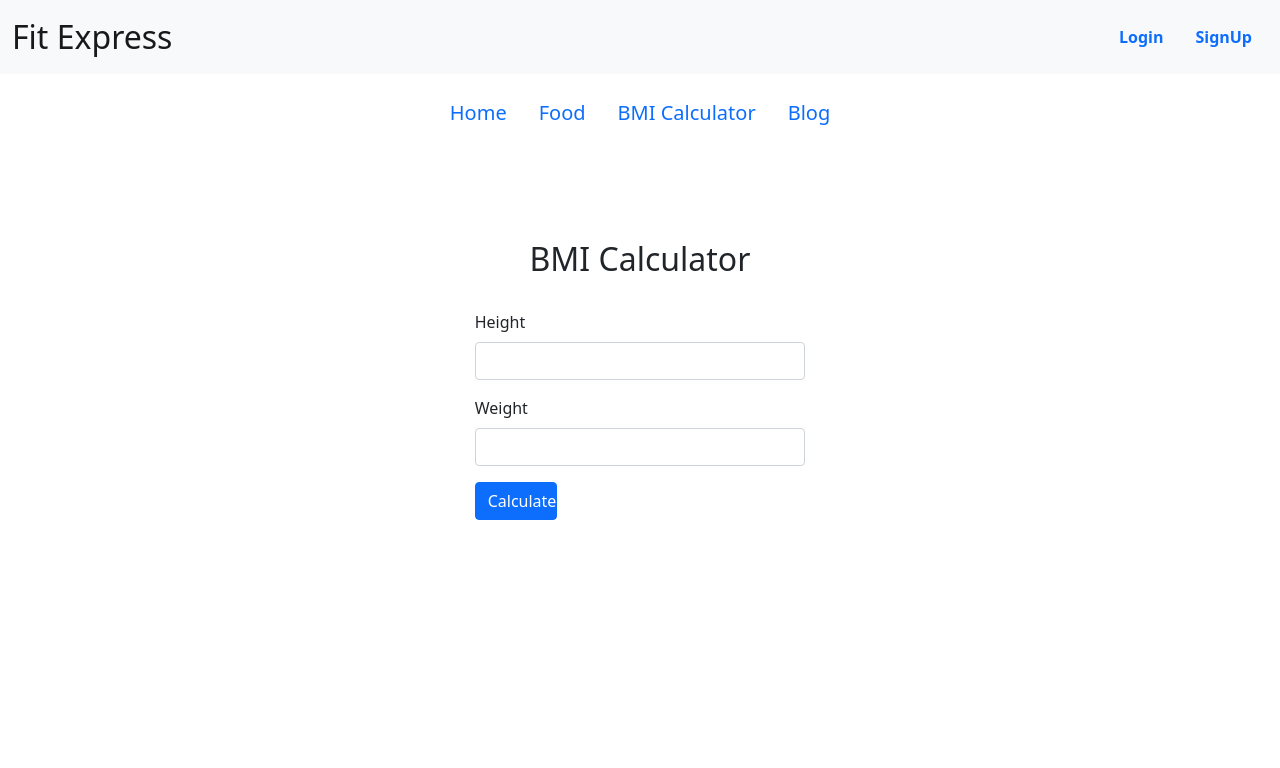
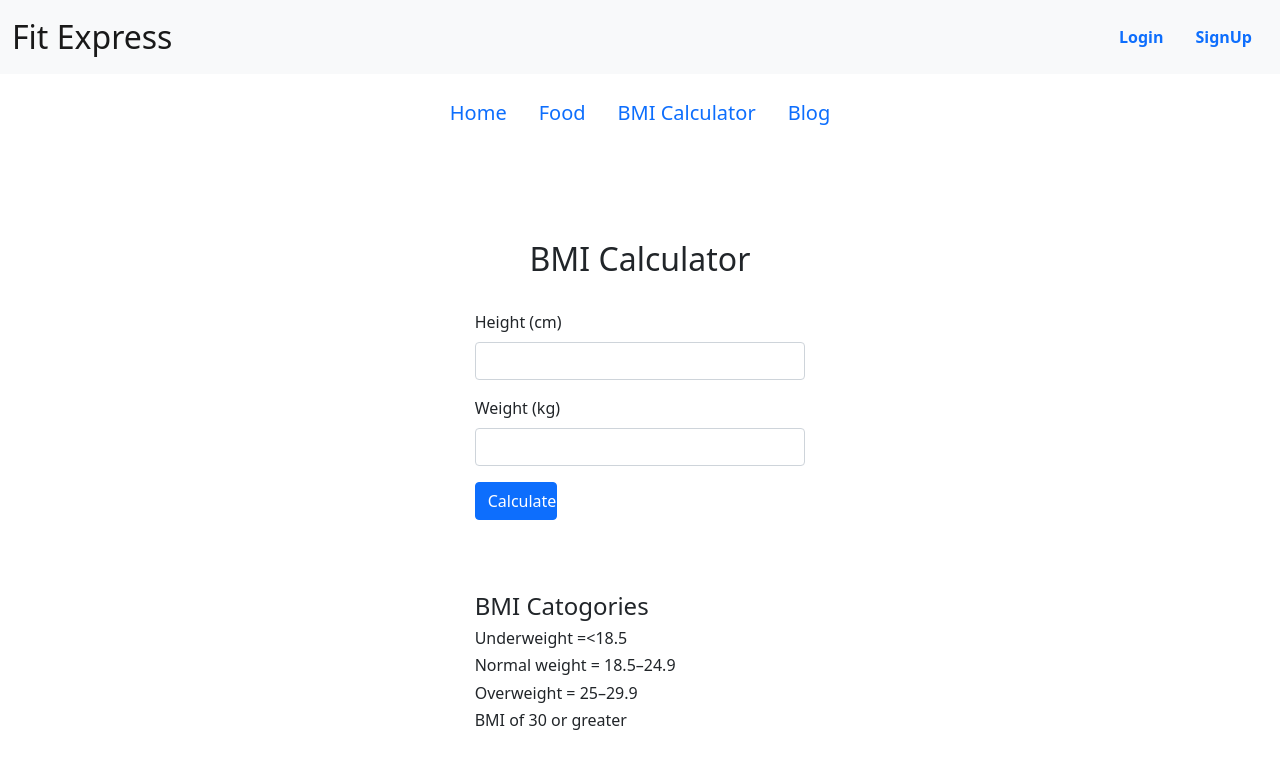
Before and after one commit to Akriti1811/Calorie_Heist_, a React (Create React App) app: page /bmical in a window 1280 px wide. Shown: the top 768 px of the page. Built offline with nearby package versions, Linux system fonts and the light colour scheme.

Commit message:
bmi calculation

```diff
--- a/src/Components/BMIcal.js
+++ b/src/Components/BMIcal.js
@@ -1,35 +1,73 @@
-import React from 'react'
+import React, {useEffect,useState} from 'react';
+
 
 export default function BMIcal() {
+  const [Height,sethv] = useState()
+  const [weight,sethw] = useState()
+  const [bmi,setbmi] = useState();
+  let Underweight="Underweight =<18.5 ";
+  let normal = "Normal weight = 18.5–24.9 ";
+  let overweight = "Overweight = 25–29.9";
+  let Obesity = "BMI of 30 or greater";
+
+  const calculate=()=>{
+    console.log(Height,weight)
+    let val = null
+    if(Height>0 && weight>0){
+      // Height/=10;
+      val=(weight*10000/(Height*Height)).toFixed(2);
+    }
+
+    setbmi(val);
+
+  }
     return (
         <div className="mt-3 pt-3">
         <div className=" py-5" >
             <h2 className="text-center py-4">BMI Calculator</h2>
             <div className="col-md-4 col-12 form-inner pb-5 px-5 mx-auto">
 
-            <form action="" method="post">
+            {/* <form action=""> */}
 
                 <div className="col-12 mb-3">
-                    <label for="inputEmail4" className="form-label">Height</label>
-                    <input type="email" className="form-control" id="inputEmail4"/>
+                    <label for="inputEmail4" className="form-label">Height (cm)</label>
+                    <input
+                    onChange={(e)=> sethv(e.target.value)}
+                     className="form-control" id="inputEmail4"/>
                 </div>
 
                 <div className="col-12 mb-3">
-                    <label for="inputPassword4" className="form-label">Weight</label>
-                    <input type="password" className="form-control" id="inputPassword4"/>
+                    <label for="inputPassword4" className="form-label">Weight (kg)</label>
+                    <input
+                     onChange={(e)=> sethw(e.target.value)}
+                     className="form-control" id="inputPassword4"/>
                 </div>
 
                 <div className="row">
                   <div>
-                    <button type="submit" className="btn btn-primary col-md-3">Calculate</button>
+                    <button type="submit" className="btn btn-primary col-md-3"
+                    onClick={()=> calculate()}
+                    >Calculate</button>
                   </div>
+                  {bmi? <h1>{bmi}</h1> : null
+                  }
                 </div>
 
-            </form>
+            {/* </form> */}
             <br/>
 
           </div>
+          <div className="col-md-4 col-12 form-inner pb-5 px-5 mx-auto">
+            <h4>BMI Catogories</h4>
+            <h6>{Underweight}</h6>
+            <h6>{normal}</h6>
+            <h6>{overweight}</h6>
+            <h6>{Obesity}</h6>
+
+          </div>
         </div>
+
+
 
 
 
```
